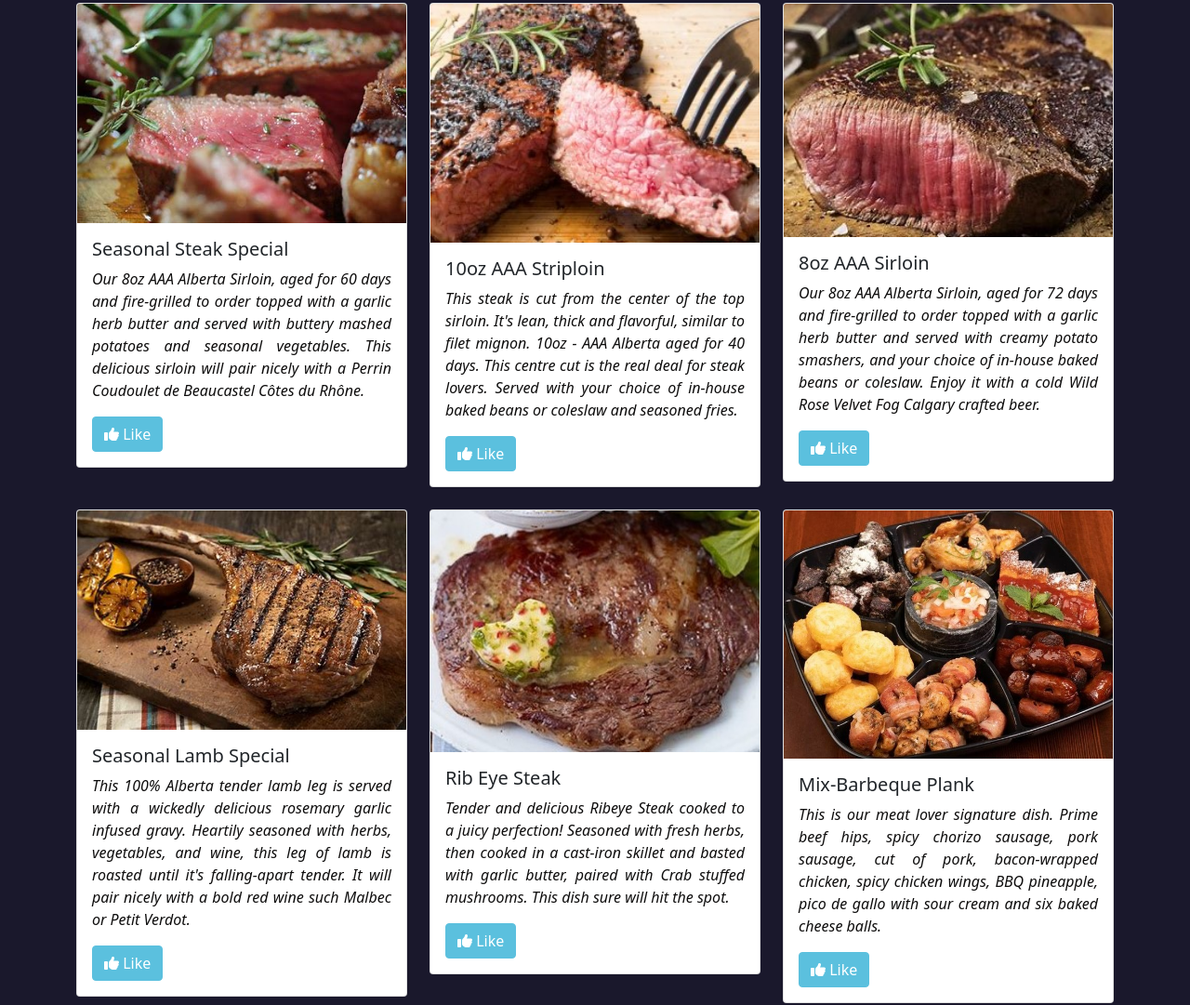
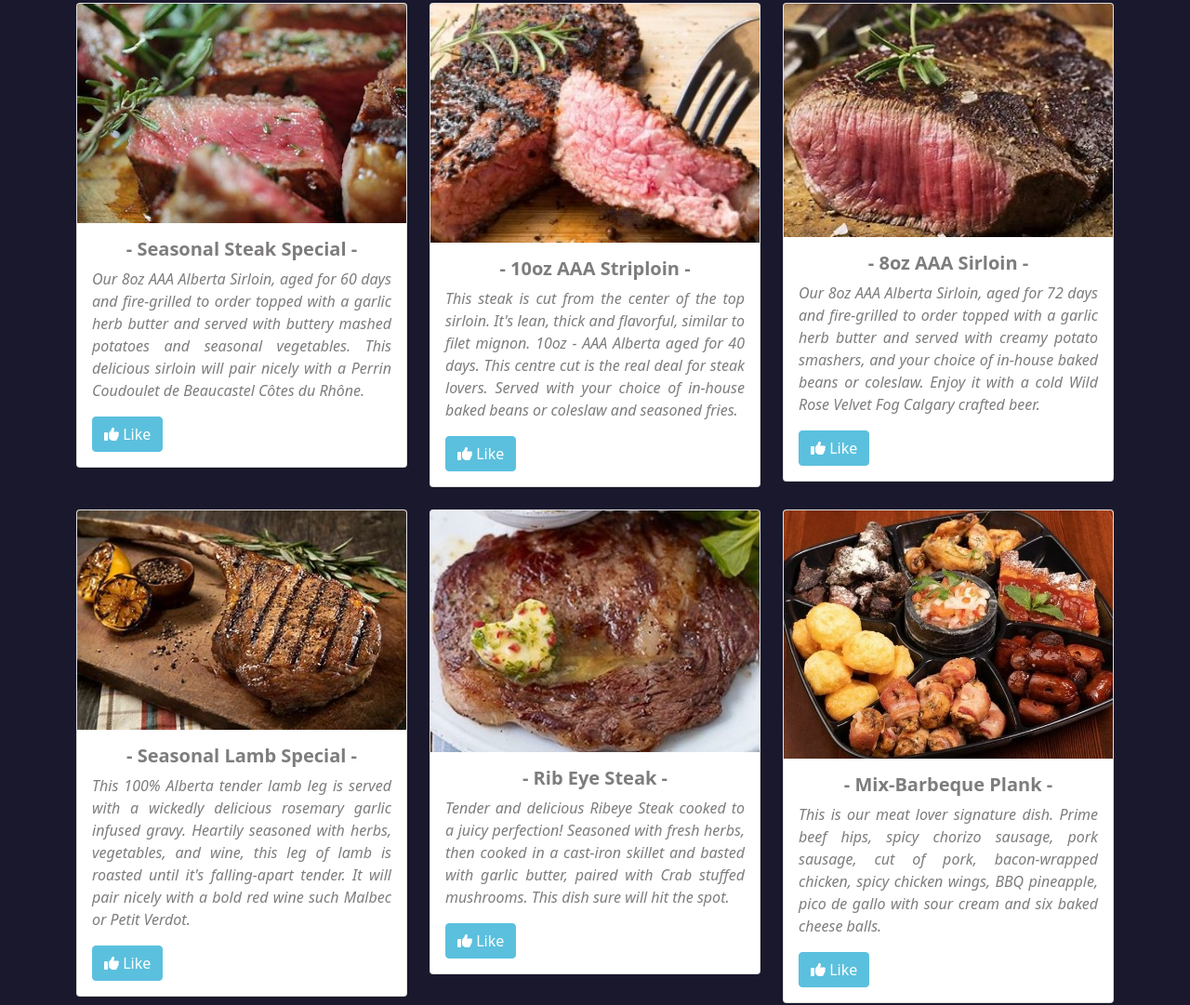
Before and after one commit to mancho72/steakhouse, a plain HTML site: page index.html in a window 1280 px wide. Shown: the part 605-1686 px from the top of the page at 93% size. Drawn offline with nearby package versions, Linux system fonts and the light colour scheme.

Commit message:
Add files via upload

```diff
--- a/index.html
+++ b/index.html
@@ -83,7 +83,7 @@
                 <div class="card">
                     <img src="Food_1.jfif" class="card-img-top">
                     <div class="card-body">
-                      <h5 class="card-title">Seasonal Steak Special</h5>
+                      <h5 class="card-title"> - Seasonal Steak Special - </h5>
                       <p class="card-text">Our 8oz AAA Alberta Sirloin, aged for 60 days and fire-grilled to order topped with a garlic herb butter and served with buttery mashed potatoes and seasonal vegetables. This delicious sirloin will pair nicely with a Perrin Coudoulet de Beaucastel Côtes du Rhône.</p>
                       <a href="#" class="btn like-btn like"><i class="fa fa-thumbs-up"></i> Like</a>
                     </div>
@@ -93,7 +93,7 @@
                 <div class="card">
                     <img src="Food_2.jpg" class="card-img-top">
                     <div class="card-body">
-                      <h5 class="card-title">10oz AAA Striploin</h5>
+                      <h5 class="card-title"> - 10oz AAA Striploin - </h5>
                       <p class="card-text">This steak is cut from the center of the top sirloin. It's lean, thick and flavorful, similar to filet mignon. 10oz - AAA Alberta aged for 40 days. This centre cut is the real deal for steak lovers. Served with your choice of in-house baked beans or coleslaw and seasoned fries.</p>
                       <a href="#" class="btn like-btn like"><i class="fa fa-thumbs-up"></i> Like</a>
                     </div>
@@ -105,7 +105,7 @@
                 <div class="card">
                     <img src="Food_3.jfif" class="card-img-top">
                     <div class="card-body">
-                      <h5 class="card-title">8oz AAA Sirloin</h5>
+                      <h5 class="card-title"> - 8oz AAA Sirloin - </h5>
                       <p class="card-text">Our 8oz AAA Alberta Sirloin, aged for 72 days and fire-grilled to order topped with a garlic herb butter and served with creamy potato smashers, and your choice of in-house baked beans or coleslaw. Enjoy it with a cold Wild Rose Velvet Fog Calgary crafted beer.</p>
                       <a href="#" class="btn like-btn like"><i class="fa fa-thumbs-up"></i> Like</a>
                     </div>
@@ -116,7 +116,7 @@
                 <div class="card">
                     <img src="Food_4.jfif" class="card-img-top">
                     <div class="card-body">
-                      <h5 class="card-title">Seasonal Lamb Special</h5>
+                      <h5 class="card-title"> - Seasonal Lamb Special - </h5>
                       <p class="card-text">This 100% Alberta tender lamb leg is served with a wickedly delicious rosemary garlic infused gravy. Heartily seasoned with herbs, vegetables, and wine, this leg of lamb is roasted until it's falling-apart tender. It will pair nicely with a bold red wine such Malbec or Petit Verdot.</p>
                       <a href="#" class="btn like-btn like"><i class="fa fa-thumbs-up"></i> Like</a>
                     </div>
@@ -126,7 +126,7 @@
                 <div class="card">
                     <img src="Food_5.jpg" class="card-img-top">
                     <div class="card-body">
-                      <h5 class="card-title">Rib Eye Steak</h5>
+                      <h5 class="card-title"> - Rib Eye Steak - </h5>
                       <p class="card-text">Tender and delicious Ribeye Steak cooked to a juicy perfection! Seasoned with fresh herbs, then cooked in a cast-iron skillet and basted with garlic butter, paired with Crab stuffed mushrooms. This dish sure will hit the spot.</p>
                       <a href="#" class="btn like-btn like"><i class="fa fa-thumbs-up"></i> Like</a>
                     </div>
@@ -136,7 +136,7 @@
                 <div class="card">
                     <img src="Food_6.jpg" class="card-img-top">
                     <div class="card-body">
-                      <h5 class="card-title">Mix-Barbeque Plank</h5>
+                      <h5 class="card-title"> - Mix-Barbeque Plank - </h5>
                       <p class="card-text">This is our meat lover signature dish. Prime beef hips, spicy chorizo sausage, pork sausage, cut of pork, bacon-wrapped chicken, spicy chicken wings, BBQ pineapple, pico de gallo with sour cream and six baked cheese balls.</p>
                       <a href="#" class="btn like-btn like"><i class="fa fa-thumbs-up"></i> Like</a>
                     </div>
--- a/style.css
+++ b/style.css
@@ -18,8 +18,13 @@ script{color: #520404;
 label {color: #ffffff;
 }
 
+.card-title{color: #7e7c7c;
+    font-weight: bold;
+    text-align: center;
+}
+
 .card-text{
-    color: #0e0d0d;
+    color: #7e7c7c;
     text-align:justify;
     text-justify:initial;
     font-style: italic;
```
